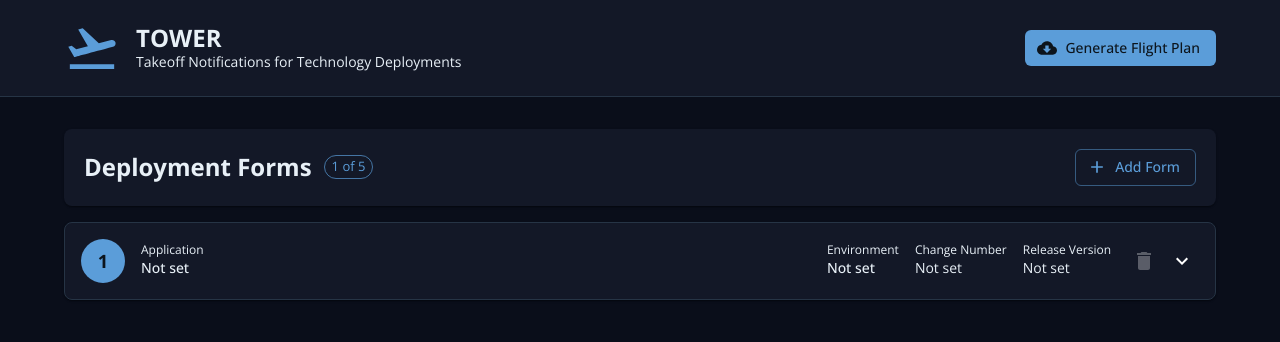
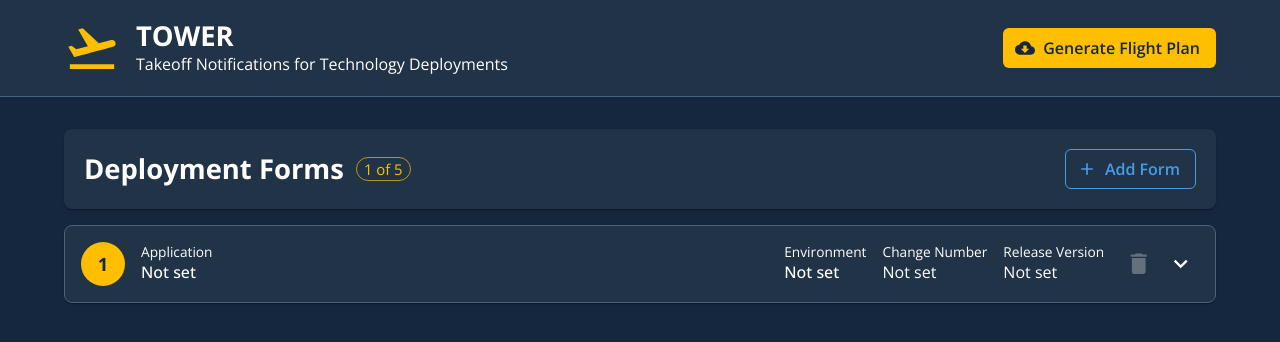
Before and after one commit to artificialairspeed/TOWER, a React (Vite) app: page / in a window 1280 px wide. Shown: the top 342 px of the page. Built offline with nearby package versions, Linux system fonts and the light colour scheme.

Commit message:
feat: apply SWA Jetstream color palette to app theme

```diff
--- a/src/theme/AppThemeProvider.tsx
+++ b/src/theme/AppThemeProvider.tsx
@@ -6,6 +6,10 @@
  * The portal is dark-mode only (both the app UI and the generated outputs use
  * dark mode). The `theme` prop is retained for API compatibility, but the portal
  * always renders the dark palette regardless of its value.
+ *
+ * Colors follow the Southwest Airlines "Jetstream" (V5+) design system: a deep
+ * navy "steel" surface scale, SWA amber-yellow as the primary call-to-action
+ * accent, and blue for secondary/outlined controls, links, and focus rings.
  *
  * Font: Open Sans is the exclusive font family used throughout the entire application.
  * No other fonts are permitted anywhere in the UI.
@@ -23,21 +27,37 @@ interface AppThemeProviderProps {
 
 // ---------------------------------------------------------------------------
 // Design tokens (single source of truth for the dark palette)
+//
+// Values come directly from the SWA Jetstream (V5+) color system.
 // ---------------------------------------------------------------------------
 export const darkTokens = {
-  bg: '#0a0e1a', // Deep navy app background
-  paper: '#131827', // Card / panel surface
-  paperElevated: '#1a2233', // Slightly raised surface (hover, nested)
-  primary: '#5b9dd9',
-  primaryLight: '#7ab3e3',
-  primaryDark: '#4a8bc7',
-  secondary: '#6c8a9e',
-  textPrimary: '#e8f0f7',
-  textSecondary: '#a2b5c8',
-  divider: '#263445',
-  actionHover: 'rgba(91, 157, 217, 0.08)',
-  actionSelected: 'rgba(91, 157, 217, 0.16)',
-  focusRing: '#7ab3e3',
+  // Core / surfaces — steel navy scale
+  bg: 'rgb(21, 39, 63)', // steel100 — darkest navy, app background
+  paper: 'rgb(33, 51, 70)', // steel200 — surface level 1 (cards, app bar)
+  paperElevated: 'rgb(43, 61, 79)', // steel300 — surface level 2 (raised / inputs)
+  surfaceHover: 'rgb(52, 73, 94)', // steel400 — surface level 3 (hover / borders)
+  divider: 'rgb(71, 99, 128)', // steel500 — subtle divider / border
+
+  // Brand primary accent — SWA amber-yellow (primary CTA, dark navy text on it)
+  primary: 'rgb(255, 191, 0)', // swaYellow500 (main)
+  primaryDark: 'rgb(255, 174, 0)', // swaYellow400 (dark / hover)
+  primaryLight: 'rgb(255, 204, 51)', // swaYellow600 (light)
+  primaryContrast: 'rgb(21, 39, 63)', // dark navy text on yellow
+
+  // Secondary accent — blue (secondary / outlined controls, links, focus rings)
+  secondary: 'rgb(25, 130, 230)', // blue500 (main)
+  secondaryDark: 'rgb(20, 104, 184)', // blue400 (dark)
+  secondaryLight: 'rgb(71, 155, 235)', // blue600 (light)
+
+  // Text
+  textPrimary: 'rgb(255, 255, 255)', // white
+  textSecondary: 'rgb(207, 217, 219)', // gray3 — muted
+  textDisabled: 'rgb(123, 139, 144)', // gray5
+
+  // Interaction states (derived from the blue accent)
+  actionHover: 'rgba(25, 130, 230, 0.08)',
+  actionSelected: 'rgba(25, 130, 230, 0.16)',
+  focusRing: 'rgb(71, 155, 235)', // blue600 (light)
 } as const;
 
 // ---------------------------------------------------------------------------
@@ -45,7 +65,7 @@ export const darkTokens = {
 // ---------------------------------------------------------------------------
 // Open Sans is the exclusive font family for the entire application.
 // Fallback stack ensures Open Sans is used on all platforms.
-const OPEN_SANS_FONT_FAMILY = "'Open Sans', -apple-system, BlinkMacSystemFont, 'Segoe UI', sans-serif";
+const OPEN_SANS_FONT_FAMILY = "'Open Sans', 'open-sans', -apple-system, BlinkMacSystemFont, 'Segoe UI', sans-serif";
 
 /**
  * AppThemeProvider component
@@ -66,13 +86,42 @@ export function AppThemeProvider({ children }: AppThemeProviderProps) {
           main: darkTokens.primary,
           light: darkTokens.primaryLight,
           dark: darkTokens.primaryDark,
+          contrastText: darkTokens.primaryContrast,
         },
         secondary: {
           main: darkTokens.secondary,
+          light: darkTokens.secondaryLight,
+          dark: darkTokens.secondaryDark,
+          contrastText: darkTokens.textPrimary,
+        },
+        error: {
+          main: 'rgb(240, 117, 117)',
+          dark: 'rgb(138, 15, 15)',
+          light: 'rgb(250, 209, 209)',
+          contrastText: darkTokens.primaryContrast,
+        },
+        warning: {
+          main: 'rgb(250, 193, 107)',
+          dark: 'rgb(148, 91, 5)',
+          light: 'rgb(250, 193, 107)',
+          contrastText: darkTokens.primaryContrast,
+        },
+        success: {
+          main: 'rgb(140, 217, 145)',
+          dark: 'rgb(26, 76, 28)',
+          light: 'rgb(102, 204, 108)',
+          contrastText: darkTokens.primaryContrast,
+        },
+        info: {
+          main: 'rgb(131, 187, 241)',
+          dark: 'rgb(10, 52, 92)',
+          light: 'rgb(71, 155, 235)',
+          contrastText: darkTokens.primaryContrast,
         },
         text: {
           primary: darkTokens.textPrimary,
           secondary: darkTokens.textSecondary,
+          disabled: darkTokens.textDisabled,
         },
         divider: darkTokens.divider,
         action: {
@@ -85,6 +134,17 @@ export function AppThemeProvider({ children }: AppThemeProviderProps) {
       },
       typography: {
         fontFamily: OPEN_SANS_FONT_FAMILY,
+        fontSize: 16,
+        fontWeightRegular: 400,
+        body1: {
+          fontFamily: OPEN_SANS_FONT_FAMILY,
+          fontSize: '1rem',
+          lineHeight: '24px',
+          fontWeight: 400,
+        },
+        body2: {
+          fontFamily: OPEN_SANS_FONT_FAMILY,
+        },
         // Override all typography variants to ensure Open Sans font
         h1: {
           fontFamily: OPEN_SANS_FONT_FAMILY,
@@ -102,12 +162,6 @@ export function AppThemeProvider({ children }: AppThemeProviderProps) {
           fontFamily: OPEN_SANS_FONT_FAMILY,
         },
         h6: {
-          fontFamily: OPEN_SANS_FONT_FAMILY,
-        },
-        body1: {
-          fontFamily: OPEN_SANS_FONT_FAMILY,
-        },
-        body2: {
           fontFamily: OPEN_SANS_FONT_FAMILY,
         },
         subtitle1: {
@@ -131,12 +185,17 @@ export function AppThemeProvider({ children }: AppThemeProviderProps) {
         // (WCAG 2.4.7) and a themed scrollbar.
         MuiCssBaseline: {
           styleOverrides: {
-            // Ensure Open Sans font on all elements
+            // Ensure Open Sans font + 16px / 24px body baseline on all elements
             html: {
               fontFamily: OPEN_SANS_FONT_FAMILY,
             },
             body: {
               fontFamily: OPEN_SANS_FONT_FAMILY,
+              fontSize: '16px',
+              lineHeight: '24px',
+              fontWeight: 400,
+              backgroundColor: darkTokens.bg,
+              color: darkTokens.textPrimary,
             },
             // Universal selector to guarantee no other fonts slip through
             '*': {
@@ -172,10 +231,19 @@ export function AppThemeProvider({ children }: AppThemeProviderProps) {
             },
           },
         },
+        MuiAppBar: {
+          styleOverrides: {
+            root: {
+              backgroundColor: darkTokens.paper,
+              backgroundImage: 'none',
+            },
+          },
+        },
         MuiPaper: {
           styleOverrides: {
             root: {
               fontFamily: OPEN_SANS_FONT_FAMILY,
+              backgroundColor: darkTokens.paper,
               backgroundImage: 'none', // Remove MUI default elevation gradient
               transition:
                 'background-color 0.2s ease-in-out, border-color 0.2s ease-in-out, box-shadow 0.2s ease-in-out',
@@ -188,15 +256,16 @@ export function AppThemeProvider({ children }: AppThemeProviderProps) {
               fontFamily: OPEN_SANS_FONT_FAMILY,
               '& .MuiOutlinedInput-root': {
                 fontFamily: OPEN_SANS_FONT_FAMILY,
-                backgroundColor: darkTokens.bg,
+                backgroundColor: darkTokens.paperElevated,
+                color: darkTokens.textPrimary,
                 '& fieldset': {
                   borderColor: darkTokens.divider,
                 },
                 '&:hover fieldset': {
-                  borderColor: darkTokens.primary,
+                  borderColor: darkTokens.surfaceHover,
                 },
                 '&.Mui-focused fieldset': {
-                  borderColor: darkTokens.primary,
+                  borderColor: darkTokens.secondary,
                 },
                 '&.Mui-error fieldset': {
                   borderColor: 'currentColor', // Uses error color from FormControl
@@ -209,9 +278,13 @@ export function AppThemeProvider({ children }: AppThemeProviderProps) {
               '& .MuiInputLabel-root': {
                 fontFamily: OPEN_SANS_FONT_FAMILY,
                 color: darkTokens.textSecondary,
+                '&.Mui-focused': {
+                  color: darkTokens.secondary,
+                },
               },
               '& .MuiInputBase-input': {
                 fontFamily: OPEN_SANS_FONT_FAMILY,
+                color: darkTokens.textPrimary,
               },
             },
           },
@@ -221,13 +294,23 @@ export function AppThemeProvider({ children }: AppThemeProviderProps) {
             root: {
               fontFamily: OPEN_SANS_FONT_FAMILY,
               textTransform: 'none',
-              fontWeight: 500,
+              fontWeight: 600,
               borderRadius: 6,
               '&.MuiButton-contained': {
                 boxShadow: 'none',
                 '&:hover': {
-                  boxShadow: '0 4px 12px rgba(91, 157, 217, 0.25)',
+                  boxShadow: '0 4px 12px rgba(255, 191, 0, 0.25)',
                 },
+              },
+            },
+            // Secondary / outlined controls use the blue accent on a
+            // transparent fill (SWA Jetstream secondary buttons).
+            outlined: {
+              borderColor: darkTokens.secondaryLight,
+              color: darkTokens.secondaryLight,
+              '&:hover': {
+                borderColor: darkTokens.secondary,
+                backgroundColor: darkTokens.actionHover,
               },
             },
           },
```
